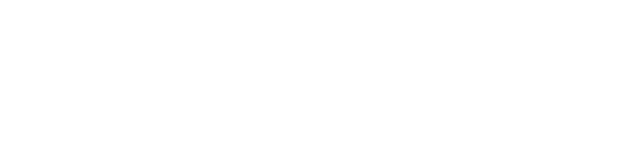
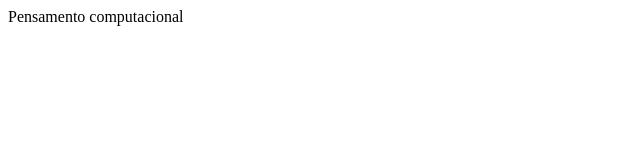
Before and after one commit to matheus1c/paginaweb-chiarelli-1c, a plain HTML site: page index.html in a window 1280 px wide. Shown: the whole page, without its empty margins (0-640 px from the left). Drawn offline with Linux system fonts and the light colour scheme.

Commit message:
criando arquivo css

```diff
--- a/index.html
+++ b/index.html
@@ -7,6 +7,6 @@
     <title>Document</title>
 </head>
 <body>
-
+    Pensamento computacional
 </body>
 </html>
```
Also changed, not shown: style.CSS (added).
